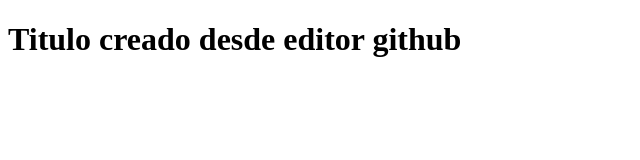
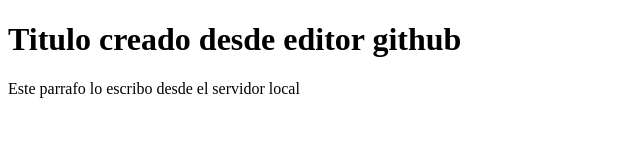
Before and after one commit to flopez918/proyectoc, a plain HTML site: page index.html in a window 1280 px wide. Shown: the whole page, without its empty margins (0-640 px from the left). Drawn offline with Linux system fonts and the light colour scheme.

Commit message:
Agrego parrado

```diff
--- a/index.html
+++ b/index.html
@@ -9,5 +9,7 @@
 <body>
     <h1>Titulo creado desde editor github</h1>
 
+    <p>Este parrafo lo escribo desde el servidor local</p>
+
 </body>
 </html>
```
